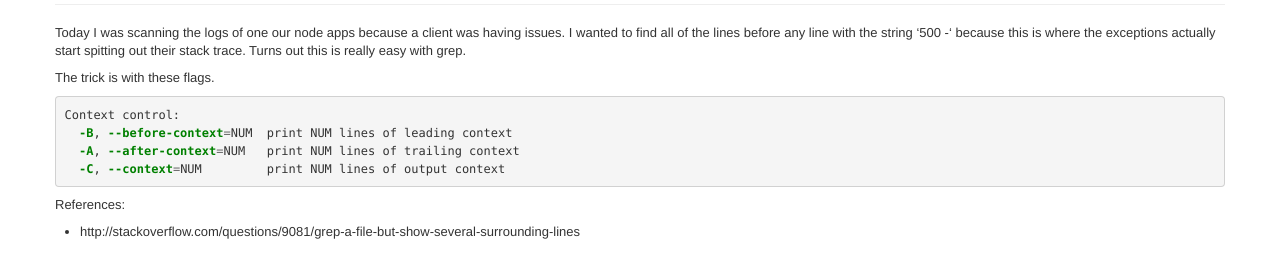
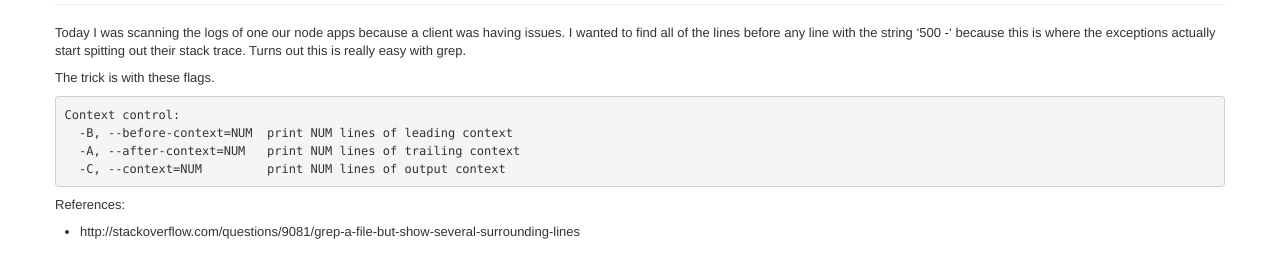
Before and after one commit to lancecarlson/lancecarlson.github.com, a Jekyll site: the page built from _posts/2013-08-13-grep-surrounding-lines.md, in a window 1280 px wide. Shown: the part 128-406 px from the top of the page. Built offline with Jekyll 4.4.1, drawn with Linux system fonts in a browser that asks for light colours; comment, search, counter and statistics services are not loaded.

Commit message:
more formatting fixes

````diff
--- a/_posts/2013-08-13-grep-surrounding-lines.md
+++ b/_posts/2013-08-13-grep-surrounding-lines.md
@@ -7,12 +7,13 @@ Today I was scanning the logs of one our node apps because a client was having i
 
 The trick is with these flags.
 
-```bash
+<pre>
 Context control:
   -B, --before-context=NUM  print NUM lines of leading context
   -A, --after-context=NUM   print NUM lines of trailing context
   -C, --context=NUM         print NUM lines of output context
-```
+</pre>
 
 References:
+
 * http://stackoverflow.com/questions/9081/grep-a-file-but-show-several-surrounding-lines
````
